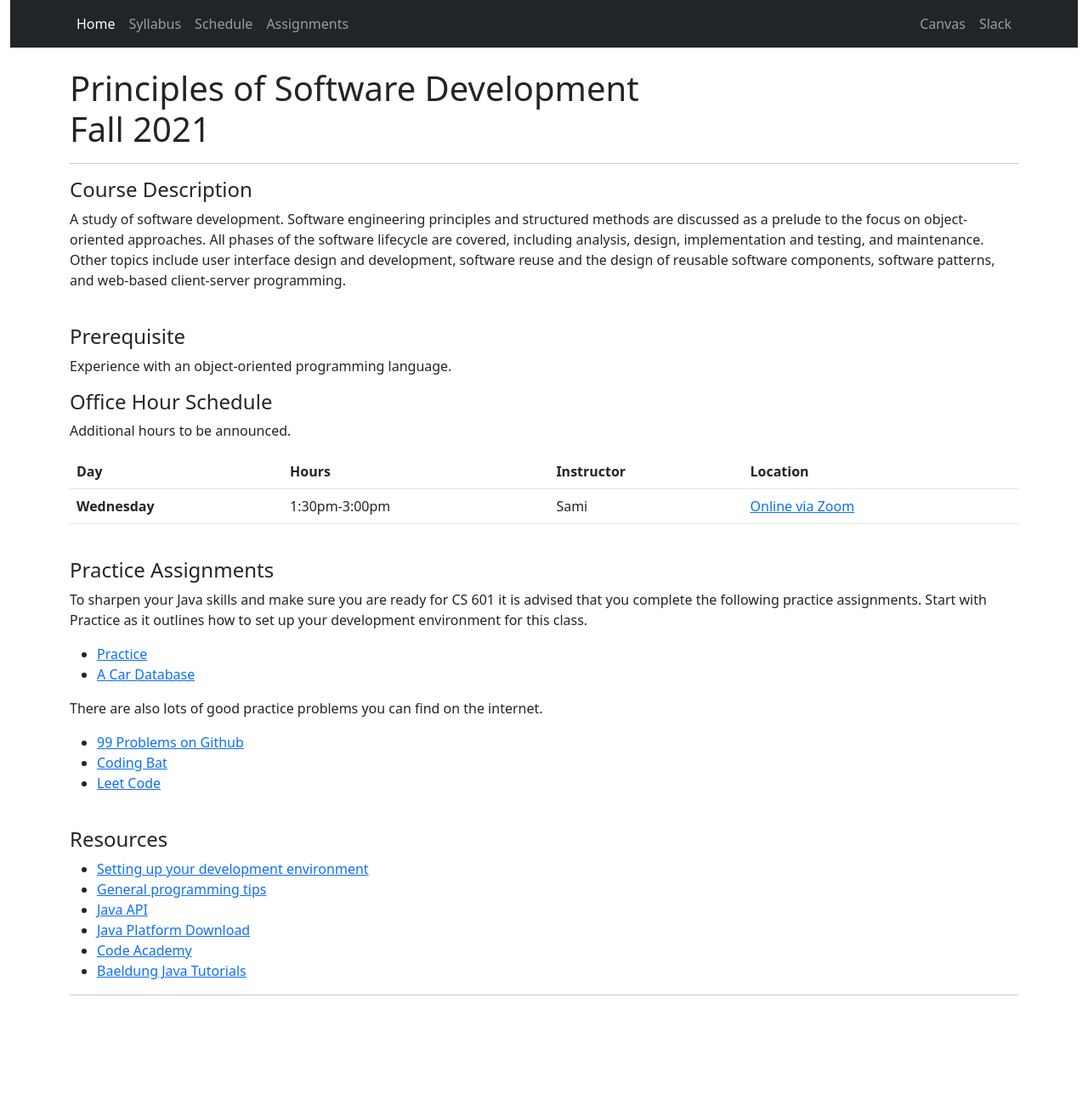
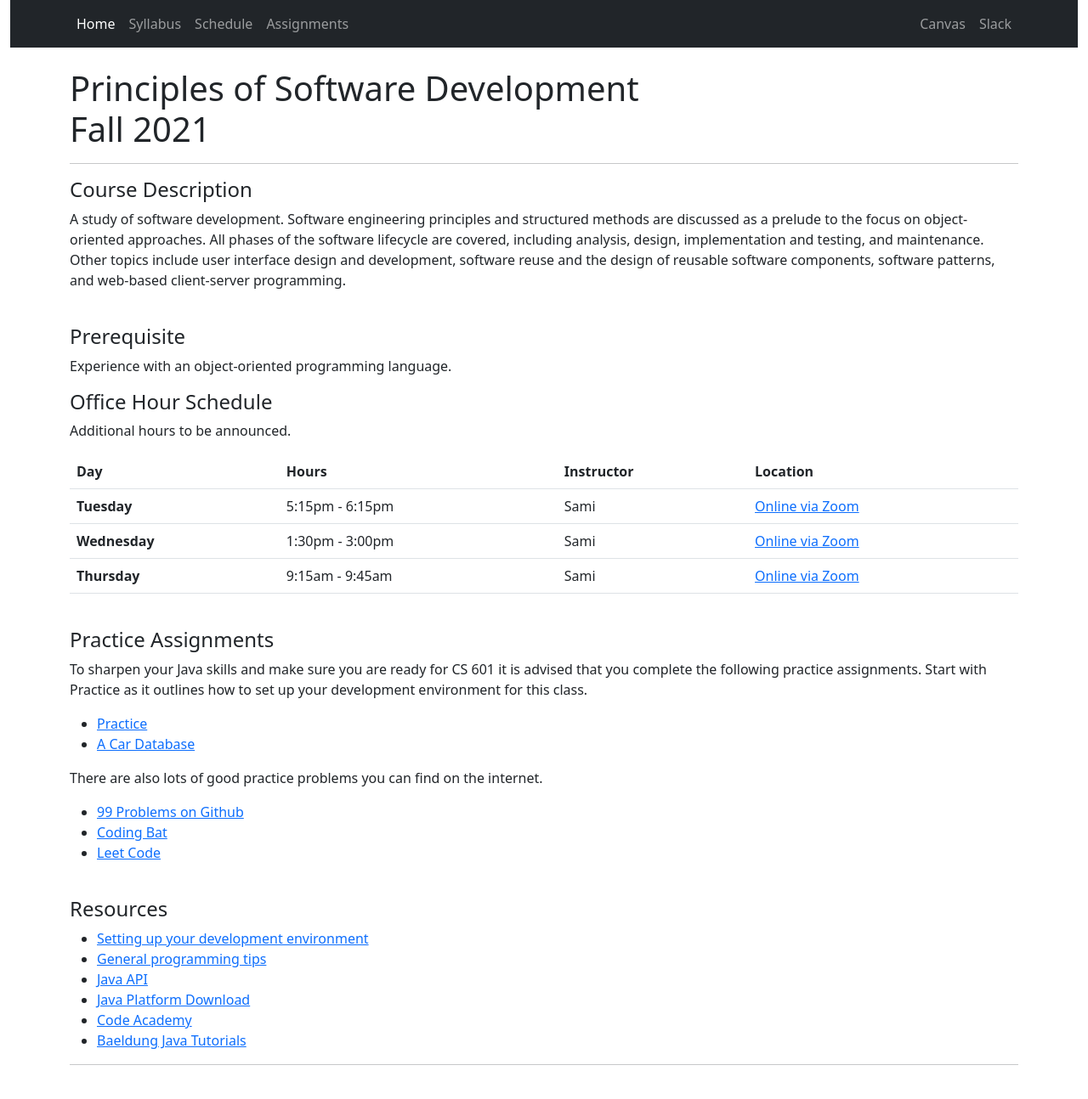
Before and after one commit to CS601-F21/cs601-f21, a Jekyll site: the page built from index.html, in a window 1280 px wide. Shown: the whole page at 85% size. Built offline with Jekyll 4.4.1, drawn with Linux system fonts in a browser that asks for light colours; before the commit the page ends 1212 px from its top, so only the background shows below that.

Commit message:
add office hours

```diff
--- a/index.html
+++ b/index.html
@@ -38,31 +38,31 @@ title: Home
 			<td></td>
 			<td></td>
 		</tr>
-		<tr>
+ -->		<tr>
 			<td rowspan=1><strong>Tuesday</strong></td>
-			<td></td>
-			<td></td>
-			<td></td>
-		</tr> -->
+			<td>5:15pm &dash; 6:15pm</td>
+			<td>Sami</td>
+			<td><a href="https://usfca.zoom.us/j/81328665253?pwd=dUlVN21VNEQ0NVJ3WWtYaGZmSjJvdz09">Online via Zoom</a></td>
+		</tr>
 		<tr>
 			<td ><strong>Wednesday</strong></td>
-			<td>1:30pm-3:00pm</td>
+			<td>1:30pm &dash; 3:00pm</td>
+			<td>Sami</td>
+			<td><a href="https://usfca.zoom.us/j/81328665253?pwd=dUlVN21VNEQ0NVJ3WWtYaGZmSjJvdz09">Online via Zoom</a></td>
+		</tr>
+		<tr>
+			<td><strong>Thursday</strong></td>
+			<td>9:15am &dash; 9:45am</td>
 			<td>Sami</td>
 			<td><a href="https://usfca.zoom.us/j/81328665253?pwd=dUlVN21VNEQ0NVJ3WWtYaGZmSjJvdz09">Online via Zoom</a></td>
 		</tr>
 <!-- 		<tr>
-			<td><strong>Thursday</strong></td>
+			<td><strong>Friday</strong></td>
 			<td></td>
 			<td></td>
 			<td></td>
 		</tr>
-		<tr>
-			<td><strong>Friday</strong></td>
-			<td></td>
-			<td></td>
-			<td></td>
-		</tr> -->
-	</tbody>
+ -->	</tbody>
 	</table>
 
 	<br/>
--- a/syllabus.html
+++ b/syllabus.html
@@ -20,7 +20,7 @@ title: Syllabus
 	 <p><strong>Name:</strong> Sami Rollins<br/>
 	 <strong>Email:</strong> srollins@cs.usfca.edu - Slack preferred<br/>
  	 <strong>Office:</strong> Harney Science Center, Room 404<br/>
- 	 <strong>Hours:</strong> Wednesday 1:30-3:00pm and by appointment (additional hours to be announced)</p>
+ 	 <strong>Hours:</strong> Tuesday 5:15pm &dash; 6:15pm; Wednesday 1:30pm &dash; 3:00pm; Thursday 9:15am &dash; 9:45am and by appointment.</p>
 
 
  	<h2>TA Information</h2>
```
